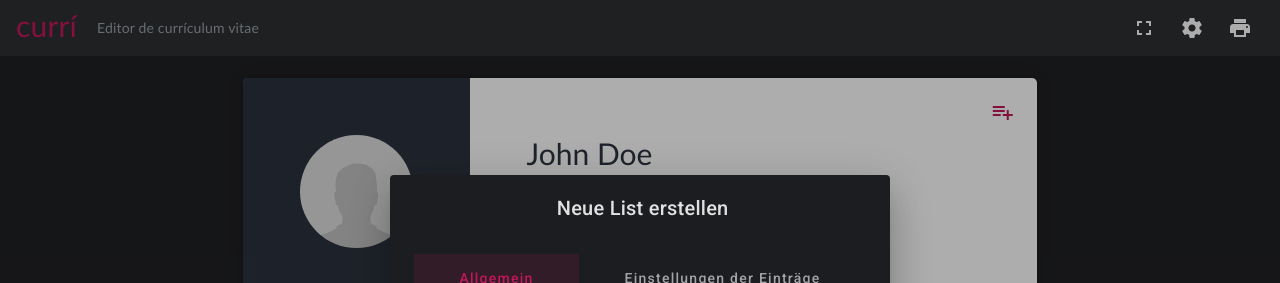
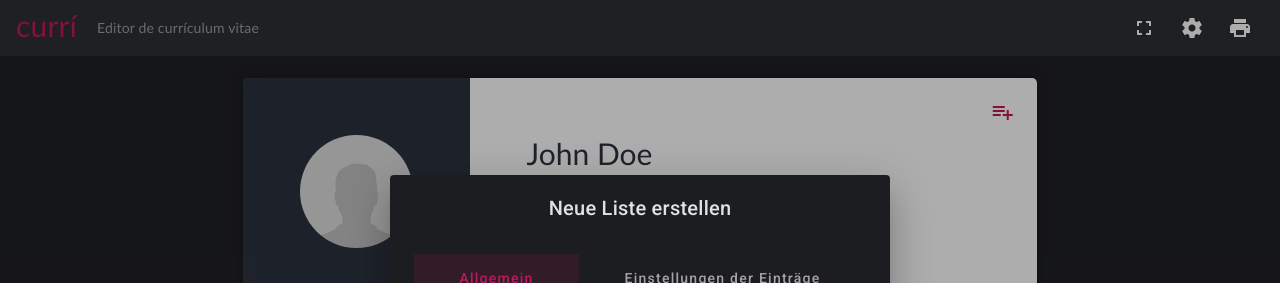
Before and after one commit to aurora-elements/editorDeCurriculumVitae, an Angular app: page / in a window 1280 px wide. Both pictures are taken after a click on the button "playlist_add". Shown: the top 283 px of the page. Built offline with nearby package versions, Linux system fonts and the light colour scheme.

Commit message:
refactoring list dialog

```diff
--- a/src/app/list/list-dialog/list-dialog.component.html
+++ b/src/app/list/list-dialog/list-dialog.component.html
@@ -1,5 +1,6 @@
 <h2 mat-dialog-title class="center-text">
-  Neue List erstellen
+  <span *ngIf="!dialog">Neue Liste erstellen</span>
+  <span *ngIf="dialog">Liste bearbeiten</span>
 </h2>
 <form
   [formGroup]="form"
```
